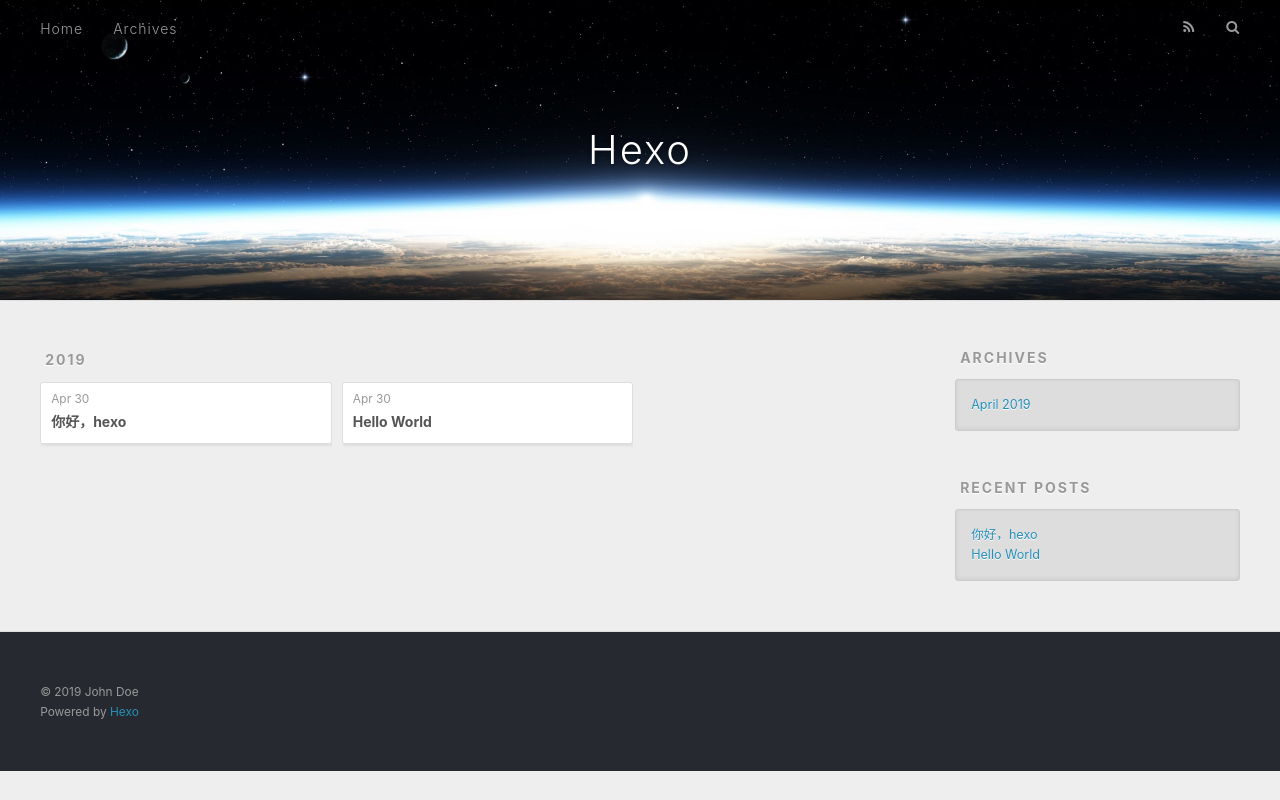
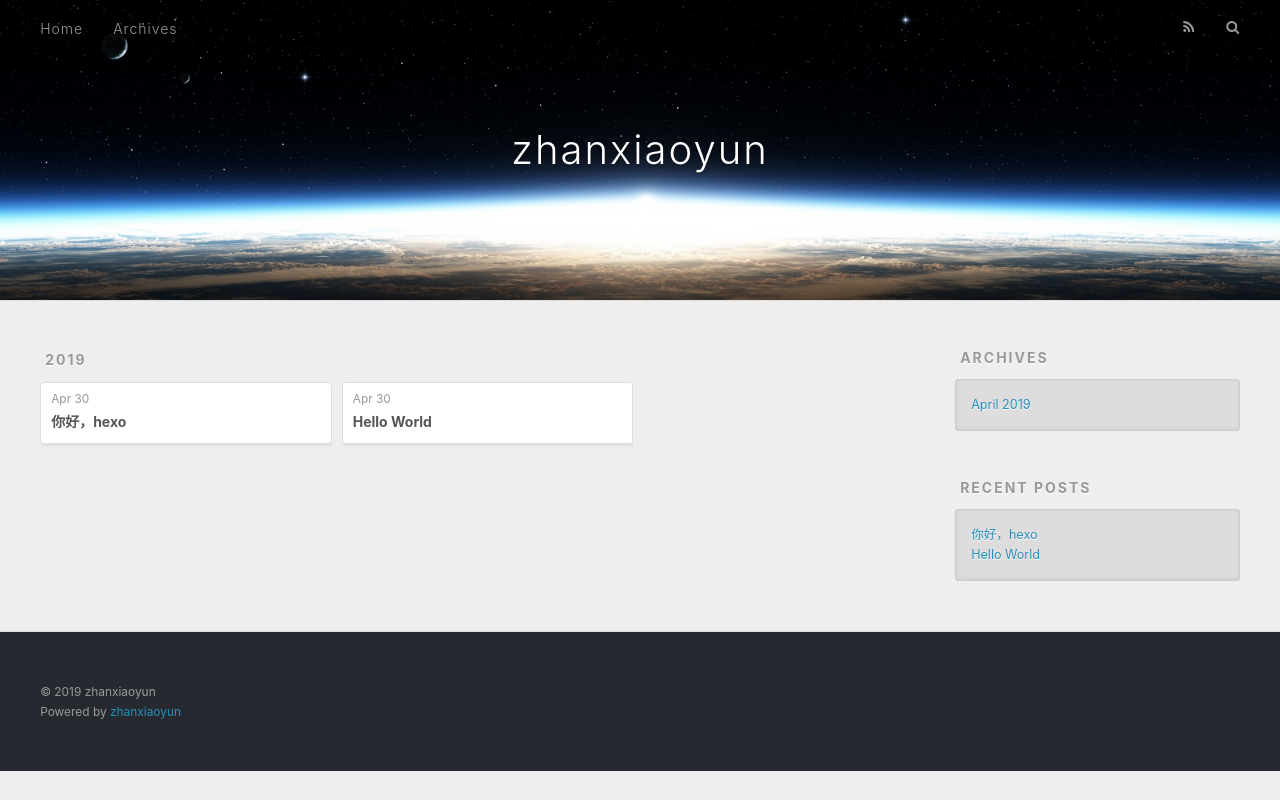
Before and after one commit to zhanxiaoyun/zhanxiaoyun.github.io, a plain HTML site: page archives/2019/04/index.html in a window 1280 px wide. Drawn offline with nearby package versions, Linux system fonts and the light colour scheme.

Commit message:
Site updated: 2019-04-30 11:55:00

```diff
--- a/archives/2019/04/index.html
+++ b/archives/2019/04/index.html
@@ -5,17 +5,17 @@
 
 
 
-  <title>Archives: 2019/4 | Hexo</title>
+  <title>Archives: 2019/4 | zhanxiaoyun</title>
   <meta name="viewport" content="width=device-width, initial-scale=1, maximum-scale=1">
   <meta property="og:type" content="website">
-<meta property="og:title" content="Hexo">
+<meta property="og:title" content="zhanxiaoyun">
 <meta property="og:url" content="http://yoursite.com/archives/2019/04/index.html">
-<meta property="og:site_name" content="Hexo">
+<meta property="og:site_name" content="zhanxiaoyun">
 <meta property="og:locale" content="default">
 <meta name="twitter:card" content="summary">
-<meta name="twitter:title" content="Hexo">
+<meta name="twitter:title" content="zhanxiaoyun">
 
-    <link rel="alternate" href="/atom.xml" title="Hexo" type="application/atom+xml">
+    <link rel="alternate" href="/atom.xml" title="zhanxiaoyun" type="application/atom+xml">
 
 
     <link rel="icon" href="/favicon.png">
@@ -34,7 +34,7 @@
   <div id="header-outer" class="outer">
     <div id="header-title" class="inner">
       <h1 id="logo-wrap">
-        <a href="/" id="logo">Hexo</a>
+        <a href="/" id="logo">zhanxiaoyun</a>
       </h1>
 
     </div>
@@ -162,8 +162,8 @@
 
   <div class="outer">
     <div id="footer-info" class="inner">
-      &copy; 2019 John Doe<br>
-      Powered by <a href="http://hexo.io/" target="_blank">Hexo</a>
+      &copy; 2019 zhanxiaoyun<br>
+      Powered by <a href="http://hexo.io/" target="_blank">zhanxiaoyun</a>
     </div>
   </div>
 </footer>
```
Also changed, not shown: 2019/04/30/hello-world/index.html (+6 -6 lines), 2019/04/30/你好，hexo/index.html (+6 -6 lines), archives/2019/index.html (+8 -8 lines), archives/index.html (+8 -8 lines), index.html (+8 -8 lines).
